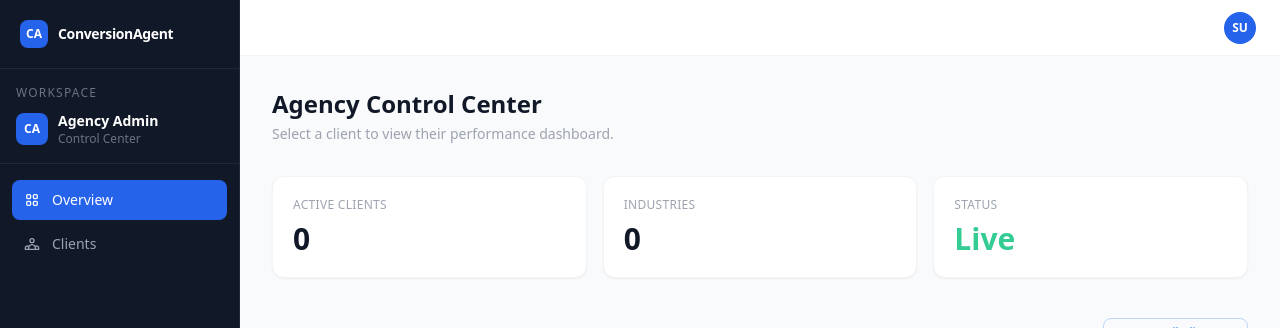
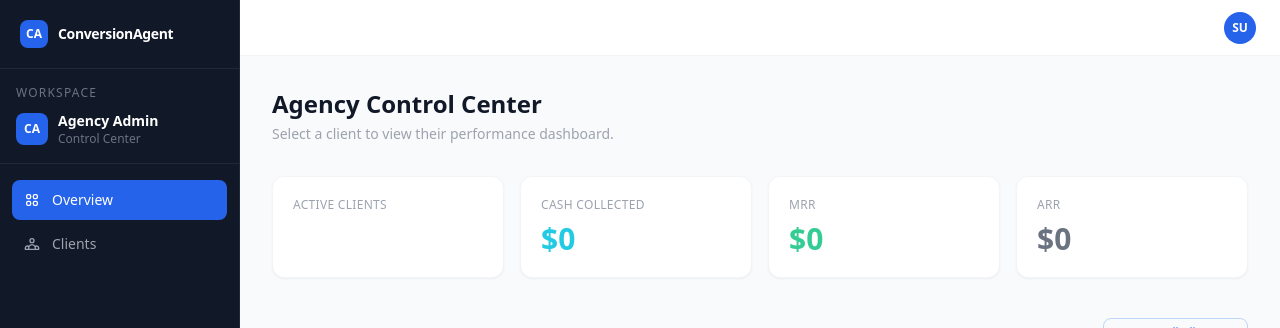
Before and after one commit to rjm91/app.conversionhero.co, a Next.js app: page /control in a window 1280 px wide. Shown: the top 328 px of the page. Built offline with nearby package versions, Linux system fonts and the light colour scheme; no server answers; the database is empty; sample sign-in values are in the browser's storage.

Commit message:
Update admin overview: replace stat blocks with Active Clients, Cash Collected, MRR, ARR
Co-Authored-By: Claude Sonnet 4.6 <noreply@anthropic.com>

```diff
--- a/app/control/page.js
+++ b/app/control/page.js
@@ -14,10 +14,18 @@ const industryEmoji = {
   Other: '📊',
 }
 
+function fmt(n) {
+  if (n >= 1_000_000) return `$${(n / 1_000_000).toFixed(2)}M`
+  if (n >= 1_000) return `$${(n / 1_000).toFixed(1)}k`
+  return `$${n.toLocaleString('en-US', { minimumFractionDigits: 0, maximumFractionDigits: 0 })}`
+}
+
 export default function ControlPage() {
   const router = useRouter()
   const [clients, setClients] = useState([])
   const [loading, setLoading] = useState(true)
+  const [cashCollected, setCashCollected] = useState(null)
+  const [mrr, setMrr] = useState(null)
 
   useEffect(() => {
     const stored = localStorage.getItem('ca_user')
@@ -25,20 +33,73 @@ export default function ControlPage() {
   }, [router])
 
   useEffect(() => {
-    async function fetchClients() {
-      const { data, error } = await supabase
+    async function fetchAll() {
+      // Active clients
+      const { data: clientData } = await supabase
         .from('client')
         .select('*')
         .eq('status', 'Active')
         .order('client_name', { ascending: true })
+      if (clientData) setClients(clientData)
 
-      if (!error) setClients(data)
+      // Cash collected — sum all client_payments
+      const { data: payments } = await supabase
+        .from('client_payments')
+        .select('amount')
+      if (payments) {
+        const total = payments.reduce((sum, r) => sum + (parseFloat(r.amount) || 0), 0)
+        setCashCollected(total)
+      } else {
+        setCashCollected(0)
+      }
+
+      // MRR — sum monthly_budget from active client_billing records
+      const { data: billing } = await supabase
+        .from('client_billing')
+        .select('monthly_budget, client_id')
+      if (billing && clientData) {
+        const activeIds = new Set(clientData.map(c => c.client_id))
+        const total = billing
+          .filter(b => activeIds.has(b.client_id))
+          .reduce((sum, b) => sum + (parseFloat(b.monthly_budget) || 0), 0)
+        setMrr(total)
+      } else {
+        setMrr(0)
+      }
+
       setLoading(false)
     }
-    fetchClients()
+    fetchAll()
   }, [])
 
-  const industries = [...new Set(clients.map(c => c.industry))].length
+  const arr = mrr ? mrr * 12 : 0
+
+  const statCards = [
+    {
+      label: 'Active Clients',
+      value: loading ? '—' : clients.length,
+      color: 'text-white',
+      prefix: false,
+    },
+    {
+      label: 'Cash Collected',
+      value: cashCollected === null ? '—' : fmt(cashCollected),
+      color: 'text-[#22cbe3]',
+      prefix: false,
+    },
+    {
+      label: 'MRR',
+      value: mrr === null ? '—' : fmt(mrr),
+      color: 'text-[#34CC93]',
+      prefix: false,
+    },
+    {
+      label: 'ARR',
+      value: arr === 0 ? '$0' : fmt(arr),
+      color: arr === 0 ? 'text-gray-500' : 'text-[#846CC5]',
+      prefix: false,
+    },
+  ]
 
   return (
     <div className="p-8">
@@ -50,19 +111,13 @@ export default function ControlPage() {
       </div>
 
       {/* Summary Stats */}
-      <div className="grid grid-cols-3 gap-4 mb-10">
-        <div className="bg-white dark:bg-[#171B33] rounded-xl border border-gray-100 dark:border-white/5 shadow-sm dark:shadow-none p-5">
-          <p className="text-xs font-medium text-gray-400 dark:text-gray-500 uppercase tracking-wide mb-2">Active Clients</p>
-          <p className="text-3xl font-bold text-gray-900 dark:text-white">{clients.length}</p>
-        </div>
-        <div className="bg-white dark:bg-[#171B33] rounded-xl border border-gray-100 dark:border-white/5 shadow-sm dark:shadow-none p-5">
-          <p className="text-xs font-medium text-gray-400 dark:text-gray-500 uppercase tracking-wide mb-2">Industries</p>
-          <p className="text-3xl font-bold text-gray-900 dark:text-white">{industries}</p>
-        </div>
-        <div className="bg-white dark:bg-[#171B33] rounded-xl border border-gray-100 dark:border-white/5 shadow-sm dark:shadow-none p-5">
-          <p className="text-xs font-medium text-gray-400 dark:text-gray-500 uppercase tracking-wide mb-2">Status</p>
-          <p className="text-3xl font-bold text-[#34CC93]">Live</p>
-        </div>
+      <div className="grid grid-cols-4 gap-4 mb-10">
+        {statCards.map(card => (
+          <div key={card.label} className="bg-white dark:bg-[#171B33] rounded-xl border border-gray-100 dark:border-white/5 shadow-sm dark:shadow-none p-5">
+            <p className="text-xs font-medium text-gray-400 dark:text-gray-500 uppercase tracking-wide mb-2">{card.label}</p>
+            <p className={`text-3xl font-bold ${card.color}`}>{card.value}</p>
+          </div>
+        ))}
       </div>
 
       {/* Client Grid */}
```
